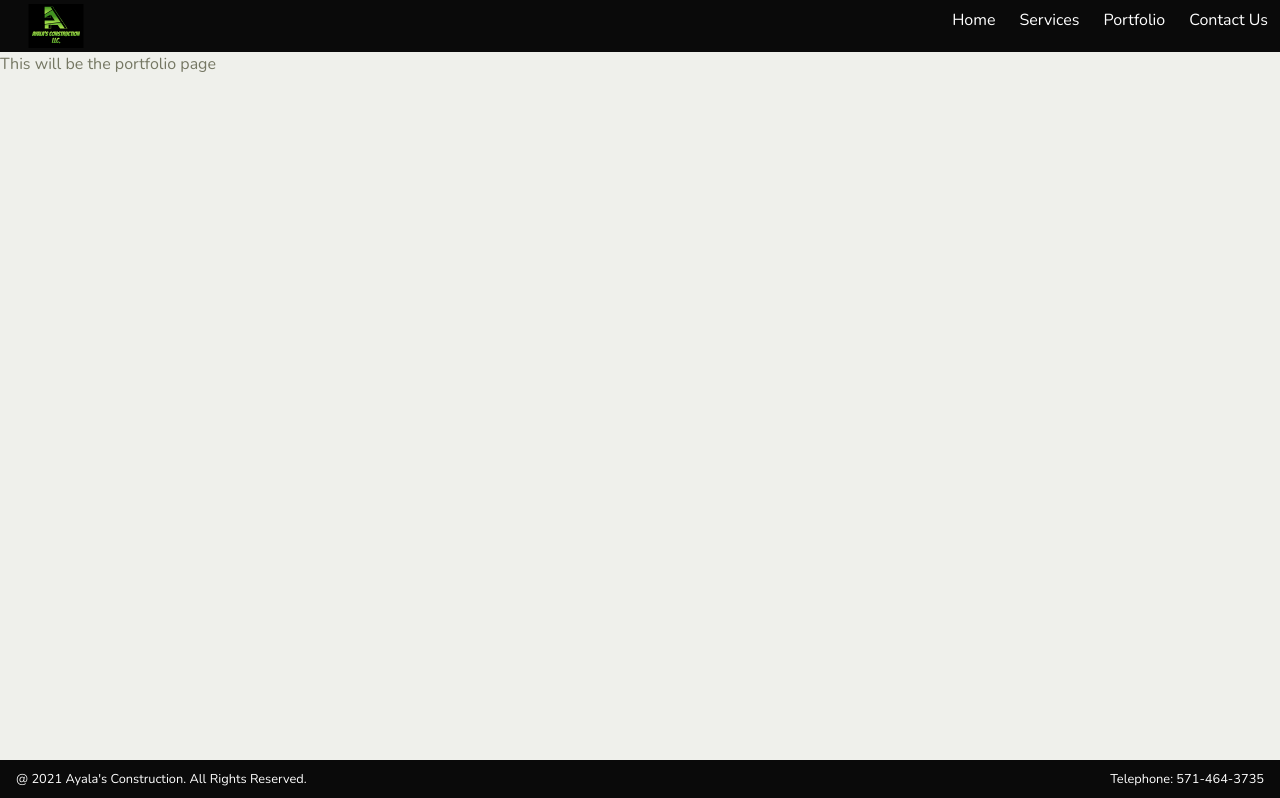
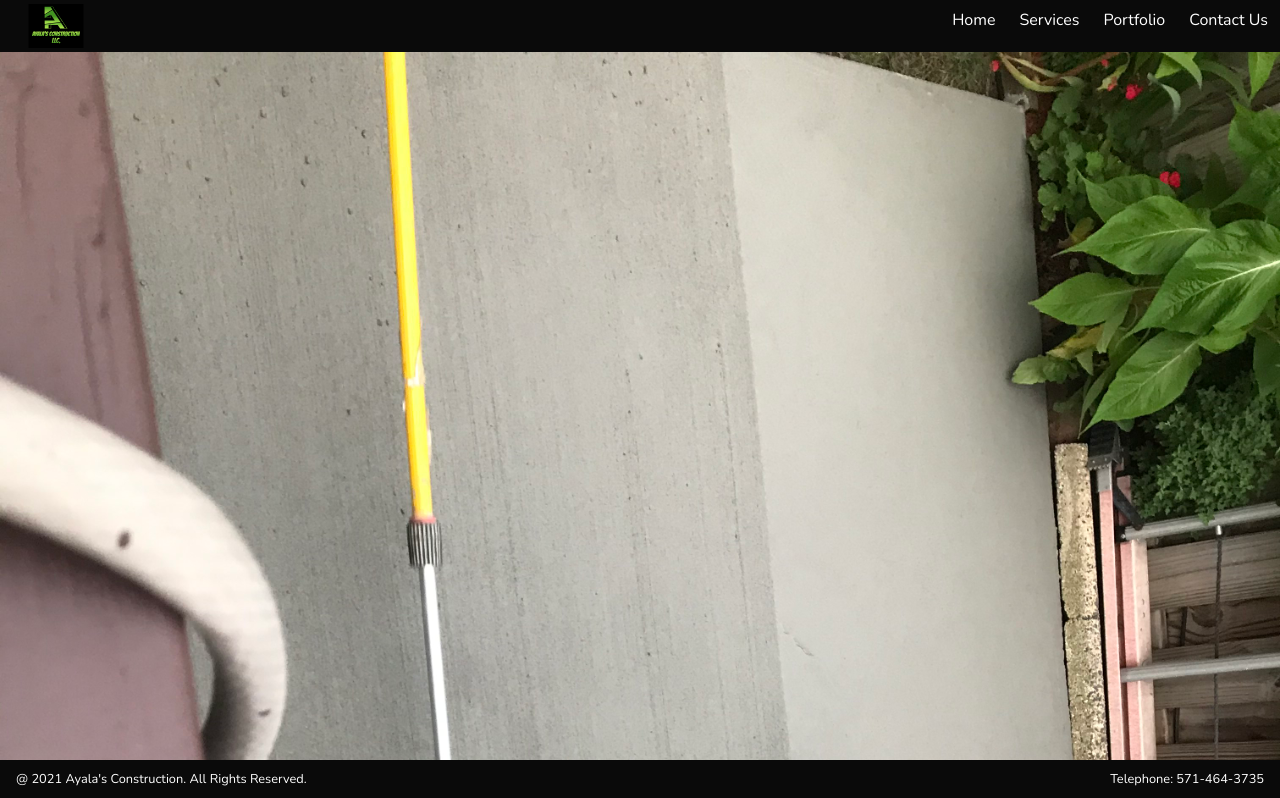
Before and after one commit to Nihaprezz/ayalasconstruction, a React (Create React App) app: page /portfolio in a window 1280 px wide. Shown: the top 798 px of the page. Built offline with nearby package versions, Linux system fonts and the light colour scheme.

Commit message:
Importing all images to portfolio page

```diff
--- a/src/App.tsx
+++ b/src/App.tsx
@@ -8,6 +8,7 @@ import {Header} from "./components/Header";
 import {Home} from "./pages/Home";
 import {Footer} from "./components/Footer";
 import {Services} from "./pages/Services";
+import {Portfolio} from "./pages/Portfolio";
 import "./App.scss";
 
 const App: React.FunctionComponent = () => {
@@ -24,7 +25,7 @@ const App: React.FunctionComponent = () => {
               <Services/>
             </Route>
             <Route path="/portfolio">
-              <div>This will be the portfolio page</div>
+              <Portfolio/>
             </Route>
             <Route path="/contact">
               <div>This will be the contact page</div>
--- a/src/components/ServiceDisplay.tsx
+++ b/src/components/ServiceDisplay.tsx
@@ -12,7 +12,7 @@ const ServiceDisplay: React.FunctionComponent<ServiceDisplayProps> = (props: Ser
         <>
             <div className="service-container card">
                 <div className="image-container card-image">
-                    <img src={props.img[0]}/>
+                    <img alt={`${props.header.toLocaleLowerCase()}`}  src={props.img[0]}/>
                 </div>
                 <div className="main-content">
                     <div className="header title">
--- /dev/null
+++ b/src/pages/Portfolio.tsx
@@ -0,0 +1,26 @@
+import React from "react";
+
+function importAll(r: any) {
+    let images: any = {};
+    r.keys().map((item: any, index: any) => { images[item.replace('./', '')] = r(item); });
+    return images;
+}
+
+type Img = { default: string };
+
+export const Portfolio = () => {
+    const allImages = importAll(require.context('../images', false, /\.(jpe?g)$/));
+    const allImgValues: Img[] = Object.values(allImages);
+
+    return (
+        <div className="portfolio-page">
+            {allImgValues.map((img) => {
+                return (
+                    <div key={img.default}>
+                        <img alt={img.default} src={img.default}/>
+                    </div>
+                );
+            })}
+        </div>
+    );
+};
```
Also changed, not shown: package.json (+6 -2 lines), tsconfig.json (+7 -0 lines), 1 other file (tests, documents, lock files or other folders).
